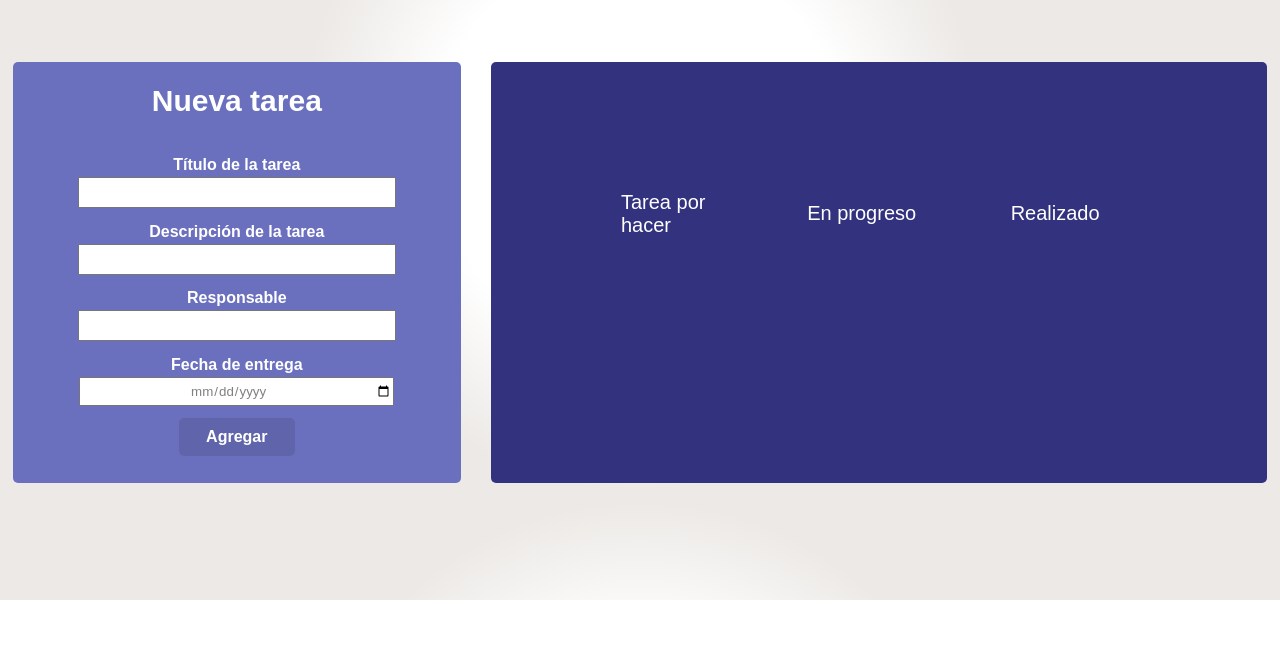
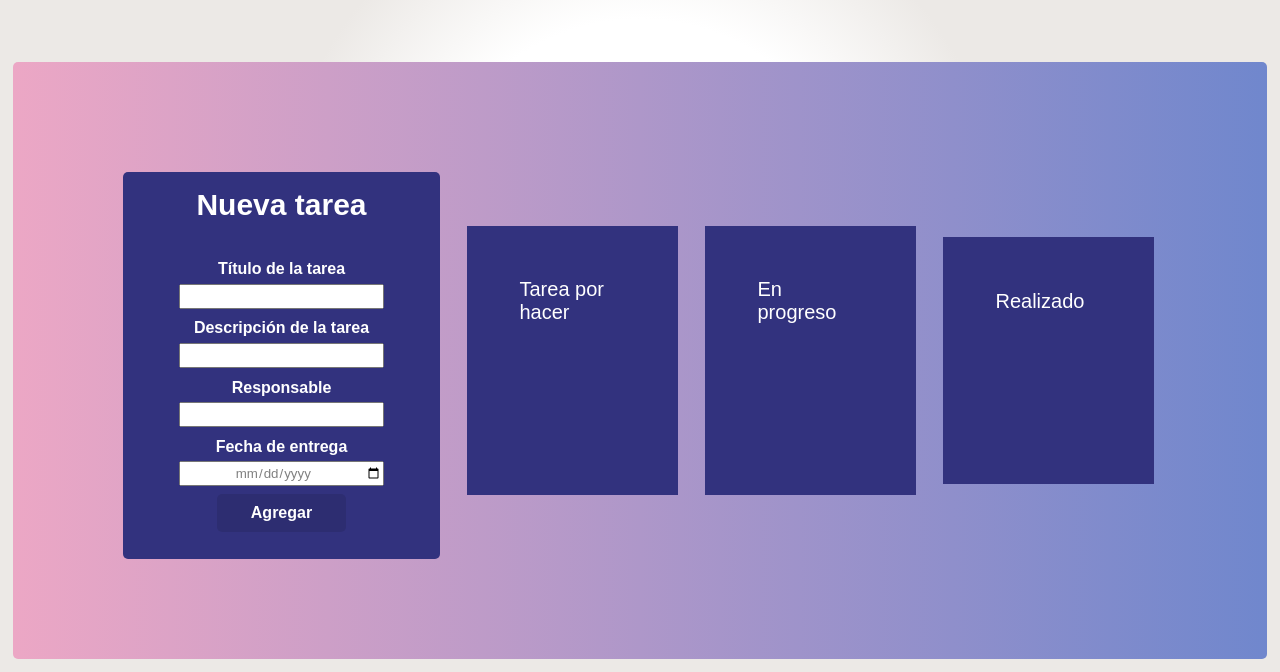
Before and after one commit to bakonos/M3U2TrelloAppJesusYancy, a plain HTML site: page index.html in a window 1280 px wide. Shown: the part 200-872 px from the top of the page. Before the commit the page ends 800 px from the top, so only its background shows below. Drawn offline with Linux system fonts and the light colour scheme; files that its build step writes are made by us from their sources.

Commit message:
Modifico el css

```diff
--- a/css/main.css
+++ b/css/main.css
@@ -25,8 +25,9 @@
     display: flex;
     flex-wrap: wrap;
     padding: 100px;
-    width: 45%;
-    background: #32327e;
+    width: auto;
+    background: rgb(236,167,197);
+    background: linear-gradient(90deg, rgba(236,167,197,1) 0%, rgba(112,135,205,1) 100%);
     border-radius: 5px;
     margin: 1%;
     float: right;
@@ -49,14 +50,14 @@
 .kanban_element_input
 {
     display: flex;
-    width: 35%;
-    height: auto;
-    background: rgb(107, 112, 190);
+    width: 30%;
+    height: auto ;
+    background: #32327e;
     flex-wrap: wrap;
-    float: left;
+    margin-top: 1%;
+    border-radius: 5px;
     margin-left: 1%;
     margin-top: 1%;
-    border-radius: 5px;
     min-height: 349px;
 
 }
@@ -103,6 +104,7 @@
     font-family: sans-serif;
     font-weight: bold;
     color: white;
+    margin-bottom: 1%;
 }
 
 .descripcion
@@ -119,7 +121,7 @@
 
 .añadir_tarea
 {
-    width: 30%;
+    width: 50%;
     padding: 10px 0;
     font-size: 16px;
     font-weight: bold;
@@ -132,17 +134,20 @@
 
 .kanban_column_one
 {
-    width: 32%;
+    width: 20%;
+    background: #32327e;
 }
 
 .kanban_column_two
 {
-    width: 35%;
+    width: 20%;
+    background: #32327e;
 }
 
 .kanban_column_three
 {
-    width: 32%;
+    width: 20%;
+    background: #32327e;
 }
 
 .kanban_column_one, .kanban_column_two, .kanban_column_three
@@ -155,9 +160,3 @@
     height: 80px;
     transition: background 0.15, height 0.15s;
 }
-
-.kanban_droparea--activate
-{
-    height: 20px;
-    background: rgba(0, 0, 0, 0.25);
-}
--- a/index.html
+++ b/index.html
@@ -5,7 +5,7 @@
     <meta http-equiv="X-UA-Compatible" content="IE=edge">
     <meta name="viewport" content="width=device-width, initial-scale=1.0">
     <title>Kantask</title>
-    <link rel="stylesheet" href="main.css">
+    <link rel="stylesheet" href="./css/main.css">
     <link rel="icon" href="favicon-16x16.png">
 </head>
 <body class="body">
@@ -22,6 +22,27 @@
 
     <section>
         <div class="kanban">
+            <div class="kanban_element_input">
+                <label class="titulo_form" for="form">Nueva tarea</label>
+
+                <form class="form_nueva_tarea" id="form">
+                    <label for="titulo_tarea">Título de la tarea</label>
+                    <input class="titulo_tarea" id="titulo_tarea" type="text">
+
+                    <label for="descripcion_tarea">Descripción de la tarea</label>
+                    <input class="descripcion" id="descripcion_tarea" type="text">
+
+                    <label for="Responsable">Responsable</label>
+                    <input class="Responsable" id="Responsable_tarea" type="text">
+
+                    <label for="fecha_entrega">Fecha de entrega</label>
+                    <input class="fecha" id="fecha_entrega" type="date">
+
+                    <button class="añadir_tarea" id="añadir" type="submit">Agregar</button>
+                </form>
+
+            </div>
+
             <div class="kanban_column_one">
                 <div class="kanban_column_title">Tarea por hacer</div>
                 <div class="kanban_elements">
@@ -51,29 +72,6 @@
         </div>
     </section>
     </div>
-
-    <div class="kanban_element_input">
-        <label class="titulo_form" for="form">Nueva tarea</label>
-
-        <form class="form_nueva_tarea" id="form">
-            <label for="titulo_tarea">Título de la tarea</label>
-            <input class="titulo_tarea" id="titulo_tarea" type="text">
-
-            <label for="descripcion_tarea">Descripción de la tarea</label>
-            <input class="descripcion" id="descripcion_tarea" type="text">
-
-            <label for="Responsable">Responsable</label>
-            <input class="Responsable" id="Responsable_tarea" type="text">
-
-            <label for="fecha_entrega">Fecha de entrega</label>
-            <input class="fecha" id="fecha_entrega" type="date">
-
-            <button class="añadir_tarea" id="añadir" type="submit">Agregar</button>
-        </form>
-
-    </div>
-
-
     </div>
 </body>
 </html>
```
